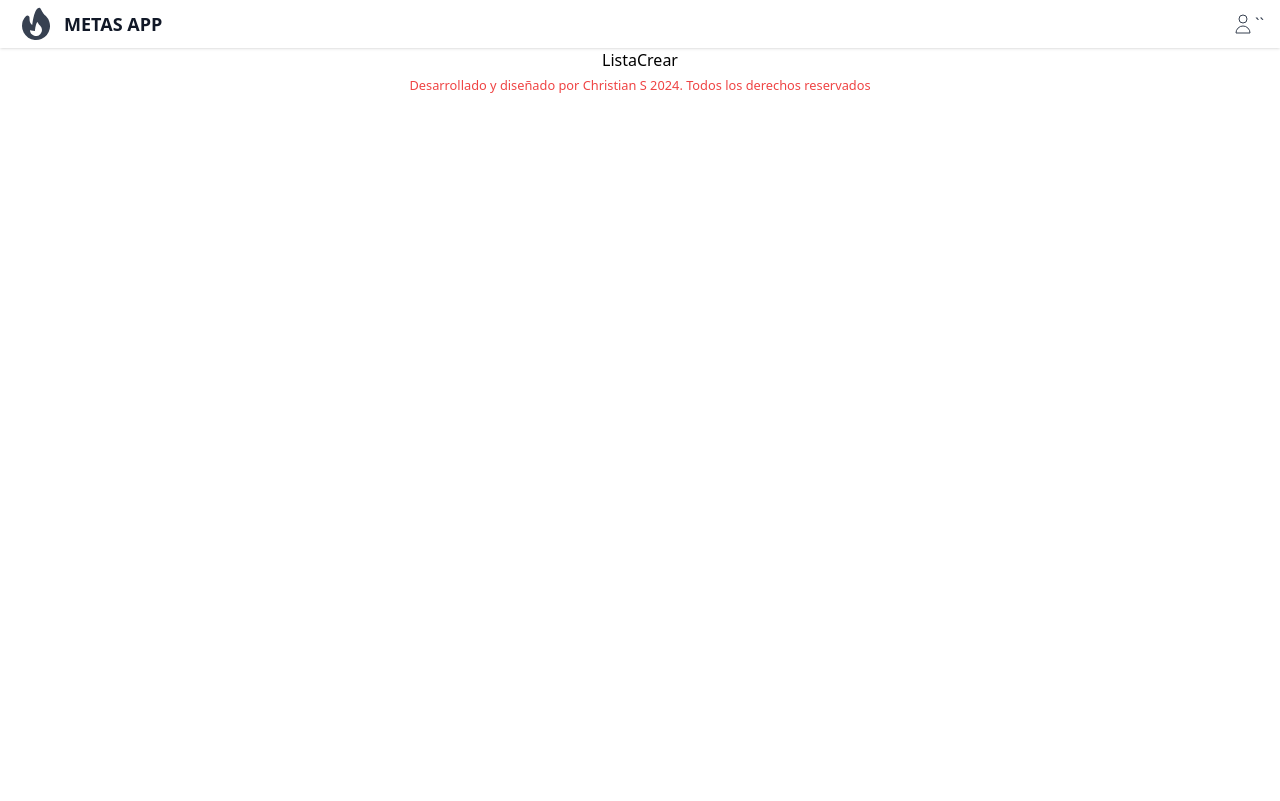
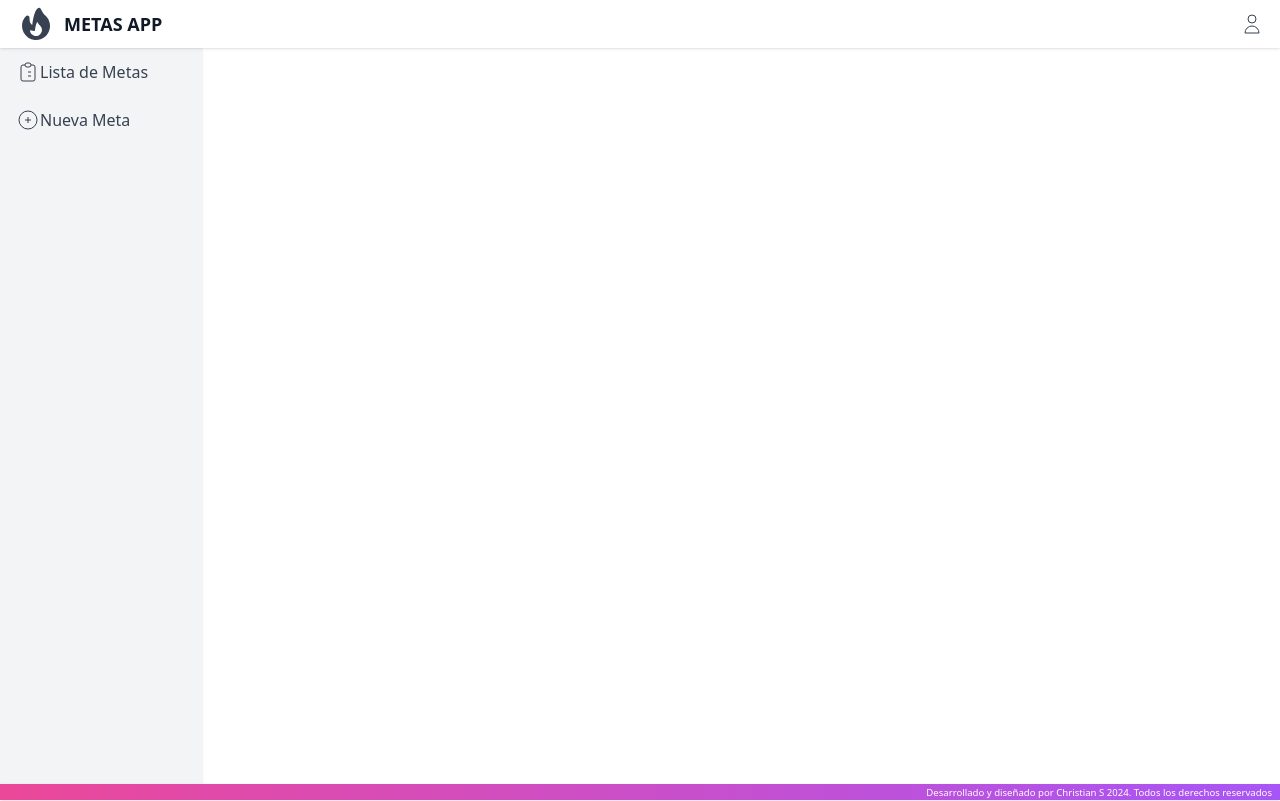
Before and after one commit to ChristianServinRGithub/MetasApp, a React (Create React App) app: page / in a window 1280 px wide. Built offline with nearby package versions, Linux system fonts and the light colour scheme.

Commit message:
Se crean los estilos para el pie de pagina y el contenido principal

```diff
--- a/src/componets/compartidos/Encabezado.css
+++ b/src/componets/compartidos/Encabezado.css
@@ -1,5 +1,5 @@
 .encabezado {
-  @apply h-xl flex justify-between shadow bg-white text-gray-700;
+  @apply h-xl flex justify-between shadow bg-white text-gray-700 relative;
 }
 
 .titulo {
--- a/src/componets/compartidos/Encabezado.js
+++ b/src/componets/compartidos/Encabezado.js
@@ -1,20 +1,20 @@
 import "./Encabezado.css";
-import { ReactComponent as Logo} from "../../img/logo.svg";
-import { ReactComponent as Perfil } from "../../img/perfil.svg";
+import { ReactComponent as LogoSVG} from "../../img/logo.svg";
+import { ReactComponent as PerfilSVG } from "../../img/perfil.svg";
 
 function Encabezado() {
   return (
-    <div className="encabezado">
+    <header className="encabezado">
       <div className="titulo">
-        <Logo className="logo" />
+        <LogoSVG className="logo" />
         <a className="app">Metas App</a>
       </div>
       <nav>
         <a href="/perfil" className="vinculo">
-          <Perfil className="icono" />``
+          <PerfilSVG className="icono" />
         </a>
       </nav>
-    </div>
+    </header>
   );
 }
 
--- /dev/null
+++ b/src/componets/compartidos/Pie.css
@@ -0,0 +1,3 @@
+.pie {
+    @apply shadow bg-gradient-to-r from-pink-500 to-purple-500 h-md text-xs text-right pr-2 text-white relative;
+}
--- a/src/componets/compartidos/Pie.js
+++ b/src/componets/compartidos/Pie.js
@@ -1,9 +1,14 @@
+import "./Pie.css";
+
 function Pie() {
-    return (
-      <footer className="text-red-500">
-       <small>Desarrollado y diseñado por Christian S 2024. Todos los derechos reservados</small>
-      </footer>
-    );
-  }
+  return (
+    <footer className="pie">
+      <small>
+        Desarrollado y diseñado por Christian S 2024. Todos los derechos
+        reservados
+      </small>
+    </footer>
+  );
+}
 
-  export default Pie;
+export default Pie;
--- /dev/null
+++ b/src/componets/compartidos/Principal.css
@@ -0,0 +1,12 @@
+.principal {
+    height: calc(100vh - theme('height.principal'));
+    @apply flex
+}
+
+.aside {
+    @apply flex flex-col text-gray-700 bg-gray-100 shadow w-60 h-full;
+}
+
+.main {
+    @apply w-full h-full overflow-scroll;
+}
--- a/src/componets/compartidos/Principal.js
+++ b/src/componets/compartidos/Principal.js
@@ -1,12 +1,21 @@
+import "./Principal.css";
+import Vinculo from "./Vinculo";
+import { ReactComponent as ListaSVG } from "../../img/lista.svg";
+import { ReactComponent as NuevaSVG } from "../../img/nueva.svg";
+
 function Principal({ children }) {
   return (
-    <>
-      <sidenav>
-        <a href="/lista">Lista</a>
-        <a href="/crear">Crear</a>
-      </sidenav>
-      <main>{children}</main>
-    </>
+    <div className="principal">
+      <aside className="aside">
+        <Vinculo href="/lista" texto="Lista de Metas">
+          <ListaSVG className="icono"/>
+        </Vinculo>
+        <Vinculo href="/crear" texto="Nueva Meta">
+          <NuevaSVG className="icono"/>
+        </Vinculo>
+      </aside>
+      <main className="main">{children}</main>
+    </div>
   );
 }
 
--- /dev/null
+++ b/src/componets/compartidos/Vinculo.js
@@ -0,0 +1,12 @@
+import './Vinculo.css'
+
+function Vinculo({children, texto, href}) {
+    return (
+        <a href={href} className="vinculo">
+          {children}
+          <spa>{texto}</spa>
+        </a>
+    );
+}
+
+export default Vinculo;
--- a/tailwind.config.js
+++ b/tailwind.config.js
@@ -8,6 +8,7 @@ module.exports = {
         md: '16px',
         lg: '24px',
         xl: '48px',
+        principal: '64px',
       }
     },
   },
```
Also changed, not shown: src/componets/compartidos/Vinculo.css (added).
